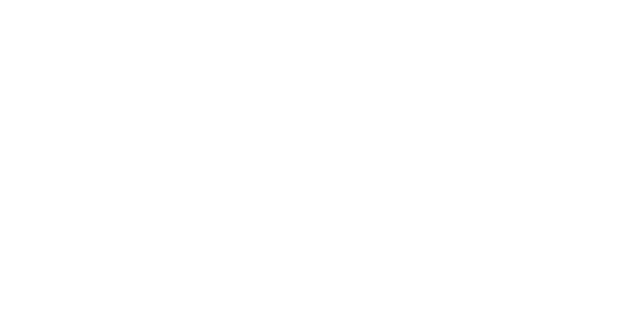
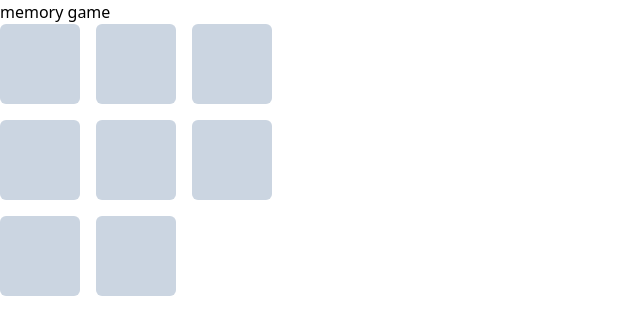
Before and after one commit to Manas0410/React-, a React (Vite) app: page /MemoryGame in a window 1280 px wide. Before the commit this address had no page. Shown: the top 334 px of the page, without its empty margins (0-640 px from the left). Built offline with nearby package versions, Linux system fonts and the light colour scheme.

Commit message:
adde memory game

```diff
--- a/src/App.tsx
+++ b/src/App.tsx
@@ -7,6 +7,7 @@
 import Parent from "./ReactMemo/Parent";
 import SideBar from "./SideBar/SideBar";
 import OTP from "./OTP/OTP";
+import MemoryGame from "./MemoryGame/MemoryGame";
 
 const App = () => {
   return (
@@ -24,6 +25,7 @@
         <Route path="/sidebar/:l1/:l2/:l3" element={<SideBar />} />
         <Route path="/sidebar/:l1/:l2/:l3/:l4" element={<SideBar />} />
         <Route path="/otp" element={<OTP />} />
+        <Route path="/MemoryGame" element={<MemoryGame />} />
       </Routes>
     </Router>
   );
--- /dev/null
+++ b/src/MemoryGame/MemoryGame.tsx
@@ -0,0 +1,93 @@
+import { useEffect, useState } from "react";
+
+type card = {
+  id: number;
+  number: number;
+};
+
+const MemoryGame = () => {
+  const [Cards, setCards] = useState<card[]>([]);
+  const [gridCount, setgridCount] = useState<number>(3);
+  const [Flipped, setFlipped] = useState<number[]>([]);
+  const [Win, setWin] = useState<boolean>(false);
+  const [Solved, setSolved] = useState<number[]>([]);
+  const [Disabled, setDisabled] = useState<boolean>(false);
+
+  const initGame = () => {
+    const totalCards = gridCount * gridCount;
+    const pairCount = Math.floor(totalCards / 2);
+    const generatedCards = [...new Array(pairCount)].map((_, i) => i + 1);
+
+    const shuffledCards = [...generatedCards, ...generatedCards]
+      .sort(() => Math.random() - 0.5)
+      .map((num, i) => ({ id: i, number: num }));
+
+    setCards(shuffledCards);
+    setFlipped([]);
+    setWin(false);
+  };
+
+  useEffect(() => {
+    initGame();
+  }, [gridCount]);
+
+  const IsFlipped = (id: number) => Flipped.includes(id) || Solved.includes(id);
+  const IsSolved = (id: number) => Solved.includes(id);
+
+  const checkSolved = (secondId: number) => {
+    const firstId = Flipped[0];
+    if (Cards[firstId].number === Cards[secondId].number) {
+      setSolved((prev) => [...prev, firstId, secondId]);
+      setDisabled(false);
+    } else {
+      setTimeout(() => {
+        setFlipped([]);
+        setDisabled(false);
+      }, 1000);
+    }
+  };
+
+  const cardClick = (id: number) => {
+    if (Disabled || Win) return;
+    if (Flipped.length === 0) setFlipped((p) => [...p, id]);
+    else {
+      setDisabled(true);
+      if (id === Flipped[0]) {
+        setFlipped([]);
+        setDisabled(false);
+      } else {
+        setFlipped((p) => [...p, id]);
+        checkSolved(id);
+      }
+    }
+  };
+  return (
+    <section>
+      <h1>memory game</h1>
+      <div
+        className={`grid w-max h-max gap-4`}
+        style={{ gridTemplateColumns: `repeat(${gridCount}, minmax(0,1fr))` }}
+      >
+        {Cards.map((item) => (
+          <div
+            key={item.id}
+            className={`flex items-center justify-center rounded-md  h-20 w-20
+                ${
+                  IsFlipped(item.id)
+                    ? IsSolved(item.id)
+                      ? "bg-green-300"
+                      : "bg-blue-300"
+                    : "bg-slate-300"
+                }
+                `}
+            onClick={() => cardClick(item.id)}
+          >
+            {IsFlipped(item.id) && item.number}{" "}
+          </div>
+        ))}
+      </div>
+    </section>
+  );
+};
+
+export default MemoryGame;
```
